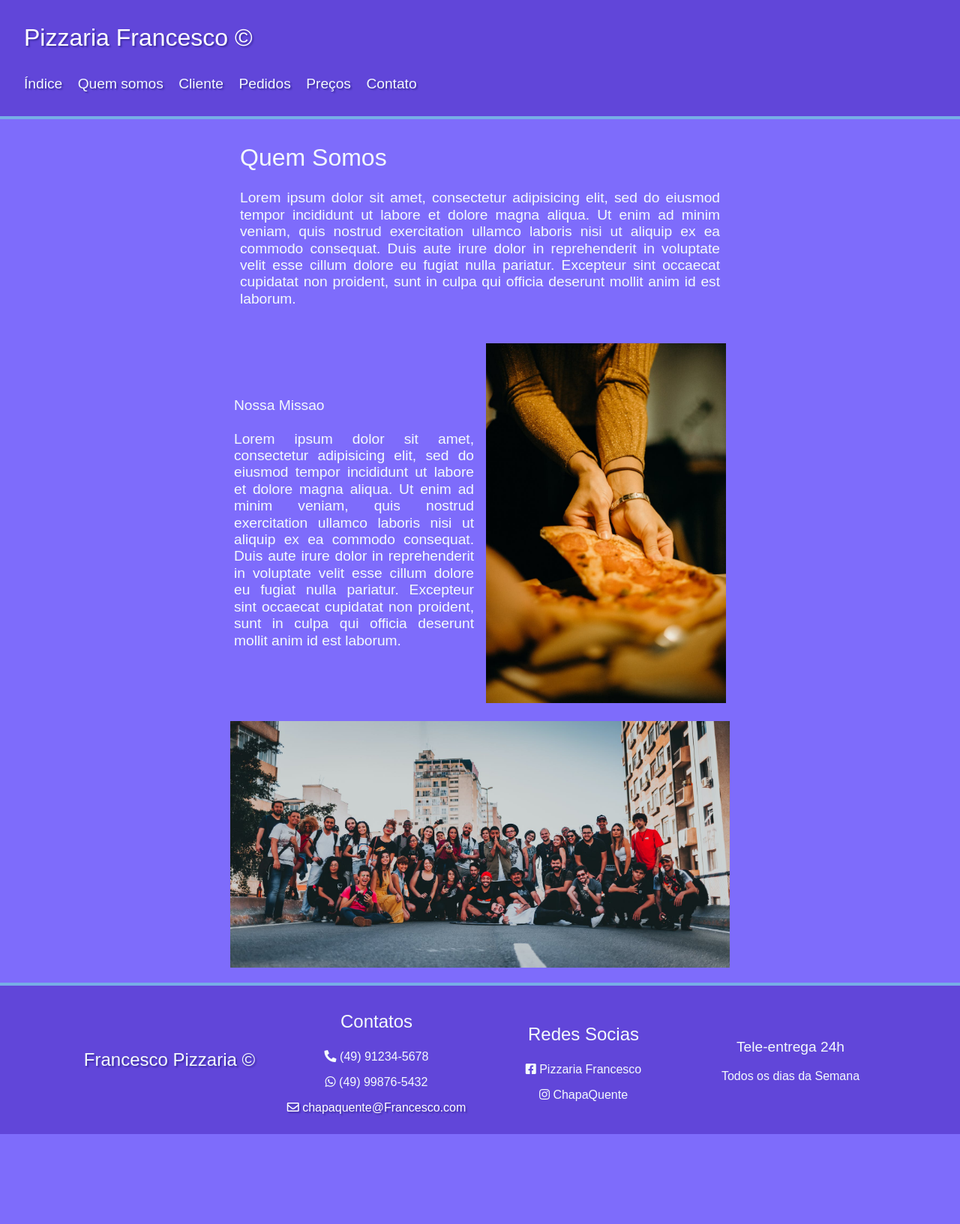
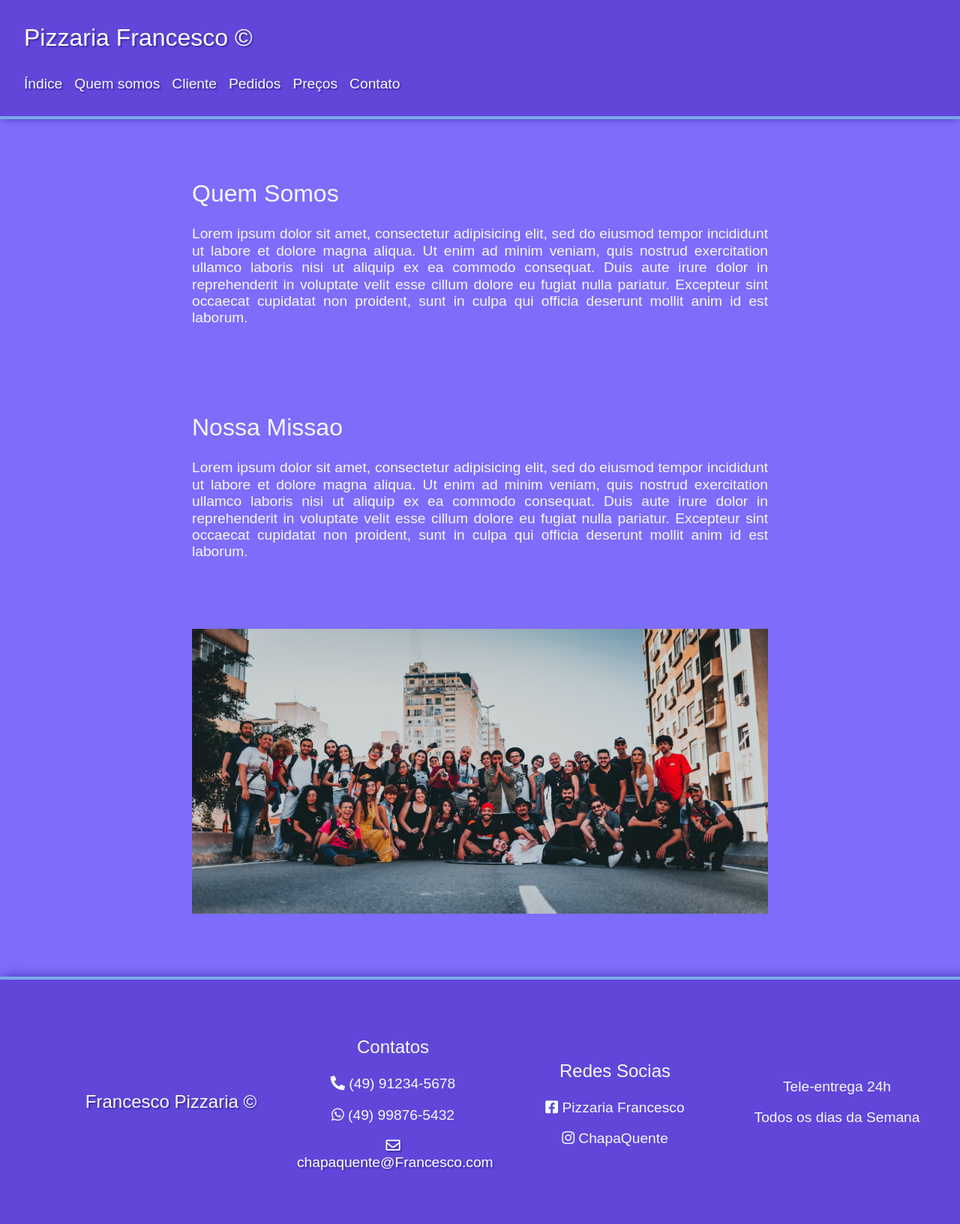
Before and after one commit to DouglasKosvoski/Pizzaria-Prog2, a PHP site: page /src/quemsomos.html in a window 1280 px wide; the page is wider, and only the part inside the window is pictured. Shown: that part at 75% size. Before the commit the page ends 1513 px from the top of that part, so only its background shows below. Run offline with PHP 8.4, Linux system fonts and the light colour scheme; some libraries are stand-ins or nearby versions.

Commit message:
inicio responsividade

```diff
--- a/css/style.css
+++ b/css/style.css
@@ -68,8 +60,10 @@ footer {
   width: 100%;
   height: 40%;
   background-color: #6146D9;
+  box-shadow: 0px -4px 15px -5px #3F2DA5;
   border-top: 4px solid #77ADE6;
   margin-right: 50px;
+
 }
 
 a {
@@ -81,6 +75,7 @@ a {
 header {
   background-color: #6146D9;
   border-bottom: 4px solid #77ADE6;
+  box-shadow: 0px 4px 10px -5px #3F2DA5;
 }
 
 .center {
@@ -139,8 +129,8 @@ header {
   order: 0;
   flex: 0 1 auto;
   align-self: auto;
-  margin: 10px;
-  width: 20%;
+  padding: 10px;
+  width: 100%;
 }
 
 .chat {
@@ -206,11 +196,8 @@ table.cardapio thead th {
   order: 0;
   flex: 0 1 auto;
   align-self: auto;
-  padding: 0.5rem;
-  max-height: 10%;
-  font-size: 1.2rem;
-  line-height: 1.4rem;
-  width: 25%;
+  padding: 1rem;
+  width: 90%;
 }
 
 .flex-container3 {
@@ -227,64 +214,74 @@ table.cardapio thead th {
   order: 0;
   flex: 0 1 auto;
   align-self: auto;
-  padding: 0.5rem;
+  padding: 1rem;
   max-height: 10%;
+  max-width: 100%;
   font-size: 1.2rem;
   line-height: 1.4rem;
-  width: 35%;
+  width: 100%;
+}
+.flex-item3 iframe {
+  width: 100%;
+}
+.flex-item3 p {
+  text-align: center;
 }
 
 .quem-somos {
-  font-size: 1.2rem;
-  max-width: 60%;
-  line-height: 1.4rem;
-  transform: translateX(-50%);
+  width: 90%;
+  font-size: 1rem;
+  line-height: 1.2rem;
   text-align: justify;
   text-justify: inter-word;
-  margin-left: 50%;
-  margin-top: 2.5rem;
-  margin-bottom: 2.5rem;
+  padding: 1rem;
 }
 .quem-somos #titulo-about {
-  font-size: 2rem;
+  font-size: 1.6rem;
+}
+.flex-item2 #titulo-missao {
+  font-size: 1.6rem;
+}
+.btn {
+  font-size: 1rem;
+  line-height: 1rem;
+  width: 45%;
+  margin: 0;
+  border-radius: 3px;
+  border: 0;
+  text-align: center;
+  box-shadow: 0px 2px 15px -5px #3F2DA5;
+}
+.btn:hover {
+  opacity: 0.8;
+}
+
+.img-equipe {
+  max-width: 90%;
+  margin: 1rem;
+  margin-bottom: 3rem;
 }
 
 form input {
+  align-self: center;
   text-align: justify;
   vertical-align: middle;
   color: black;
-  width: 65%;
+  width: 100%;
   font-size: 0.8rem;
   line-height: 1.5rem;
   margin: 2px;
   border-radius: 3px;
   border: 0;
-  padding-left: 5px;
-  margin-top: 5px;
-}
-form label {
-  margin: 0px;
-  margin-right: 2px;
-  font-size: 1rem;
-  line-height: 1rem;
-  display: inline-block;
-  text-align: right;
-  width: 15%;
 }
 
-.btn {
-   font-size: 1rem;
-   line-height: 1rem;
-   width: 39%;
-   margin: 4px;
-   padding: 0.5em;
-   border-radius: 3px;
-   border: 0;
-   text-align: center;
+form label {
+  display: none;
 }
-.btn:hover {
-  opacity: 0.8;
-}
+
+/* form fieldset button {
+  padding: 1rem;
+}  */
 
 input::-webkit-outer-spin-button,
 input::-webkit-inner-spin-button {
@@ -297,3 +294,153 @@ input[type=number] {
   /* Firefox */
   -moz-appearance: textfield;
 }
+
+@media only screen and (min-width: 700px){
+  header {
+    background-color: #6146D9;
+    border-bottom: 4px solid #77ADE6;
+  }
+  .title {
+    margin: 0;
+    padding: 2rem;
+    padding-bottom: 1rem;
+    font-size: 2rem;
+    font-weight: lighter;
+    color: white;
+    text-transform: capitalize;
+  }
+  .navbar {
+    display: inline-flex;
+    padding: 2rem;
+    padding-top: 1rem;
+  }
+  .navitem {
+    display: inherit;
+    text-decoration: none;
+    font-size: 1.2rem;
+    padding-right: 1rem;
+  }
+  .flex-item {
+    text-align: center;
+    order: 0;
+    flex: 0 1 auto;
+    align-self: auto;
+    margin: 10px;
+    width: 20%;
+  }
+  .flex-item2 {
+    text-align: justify;
+    order: 0;
+    flex: 0 1 auto;
+    align-self: auto;
+    padding: 0.5rem;
+    max-height: 10%;
+    font-size: 1.2rem;
+    line-height: 1.4rem;
+    width: 40%;
+  }
+  .flex-item3 {
+    text-align: justify;
+    order: 0;
+    flex: 0 1 auto;
+    align-self: auto;
+    padding: 0.5rem;
+    max-height: 10%;
+    font-size: 1.2rem;
+    line-height: 1.4rem;
+    width: 35%;
+  }
+  form input {
+    text-align: justify;
+    vertical-align: middle;
+    color: black;
+    width: 40%;
+    font-size: 0.8rem;
+    line-height: 1.5rem;
+    margin: 2px;
+    border-radius: 3px;
+    border: 0;
+    padding-left: 5px;
+    margin-top: 5px;
+  }
+  form label {
+    margin: 0px;
+    margin-right: 2px;
+    font-size: 1rem;
+    line-height: 1rem;
+    display: inline-block;
+    text-align: right;
+    width: 15%;
+  }
+  .btn {
+    font-size: 1rem;
+    line-height: 1rem;
+    width: 20%;
+    margin: 4px;
+    padding: 0.5em;
+    border-radius: 3px;
+    border: 0;
+    text-align: center;
+  }
+  .background_img {
+    display: inherit;
+    width: 100%;
+    height: 100%;
+    opacity: 0.1;
+  }
+  .slogan {
+    font-size: 3rem;
+    position: absolute;
+    top: 50%;
+    left: 50%;
+    transform: translate(-50%,-50%);
+    max-width: 50%;
+    line-height: 4rem;
+    text-shadow: 2px 2px 2px #3F2DA5;
+  }
+  aside {
+    display: inherit;
+    position: absolute;
+    left: 90%;
+    top: 60%;
+    width: 14rem;
+    height: 30rem;
+    float: right;
+    font-style: italic;
+    transform: translate(-50%, -50%);
+    text-shadow: 2px 2px 2px #3F2DA5;
+  }
+  footer {
+    padding: 2rem;
+    font-size: 1.2rem;
+    width: 100%;
+    height: 40%;
+    background-color: #6146D9;
+    border-top: 4px solid #77ADE6;
+    margin-right: 50px;
+  }
+  .quem-somos {
+    font-size: 1.2rem;
+    max-width: 60%;
+    line-height: 1.4rem;
+    transform: translateX(-50%);
+    text-align: justify;
+    text-justify: inter-word;
+    margin-left: 50%;
+    margin-top: 2.5rem;
+    margin-bottom: 2.5rem;
+  }
+  .quem-somos #titulo-about {
+    font-size: 2rem;
+  }
+  .img-equipe {
+    max-width: 60%;
+    margin-bottom: 5rem;
+  }
+  .login {
+    padding: 10rem;
+  }
+  .login p{
+    font-size: 1.4rem;
+  }
+}
--- a/src/quemsomos.html
+++ b/src/quemsomos.html
@@ -38,17 +38,16 @@
       </div>
 
       <!-- Nossa Missao -->
-      <div class="flex-container2 nossa-missao">
-        <p class="flex-item2" style="" id="titulo-missao">
-          Nossa Missao <br><br>
-          Lorem ipsum dolor sit amet, consectetur adipisicing elit, sed do eiusmod tempor incididunt ut labore et dolore magna aliqua. Ut enim ad minim veniam, quis nostrud exercitation ullamco laboris nisi ut aliquip ex ea commodo consequat. Duis aute irure dolor in reprehenderit in voluptate velit esse cillum dolore eu fugiat nulla pariatur. Excepteur sint occaecat cupidatat non proident, sunt in culpa qui officia deserunt mollit anim id est laborum.
-        </p>
-        <img class="flex-item2" style="width: 25%" src="../imgs/pegando_pizza.jpeg" alt="Pessoa pegando um pedaco de pizza">
+      <div class="center quem-somos">
+        <p id="titulo-about">Nossa Missao</p>
+        <p>Lorem ipsum dolor sit amet, consectetur adipisicing elit, sed do eiusmod tempor incididunt ut labore et dolore magna aliqua. Ut enim ad minim veniam, quis nostrud exercitation ullamco laboris nisi ut aliquip ex ea commodo consequat. Duis aute irure dolor in reprehenderit in voluptate velit esse cillum dolore eu fugiat nulla pariatur. Excepteur sint occaecat cupidatat non proident, sunt in culpa qui officia deserunt mollit anim id est laborum.</p>
+        <!-- <img class="flex-item2" src="../imgs/pegando_pizza.jpeg" alt="Pessoa pegando um pedaco de pizza"> -->
       </div>
+
 
       <!-- Valores -->
       <div class="center valores">
-        <img style="max-width: 52%;margin: 1rem;" src="../imgs/crew2.jpeg" alt="Equipe Reunida">
+        <img class="img-equipe" src="../imgs/crew2.jpeg" alt="Equipe Reunida">
       </div>
     </main>
 
```
Also changed, not shown: other parts of css/style.css (+12 -25 lines), src/cliente.html (+6 -8 lines), src/contato.html (+6 -6 lines).
